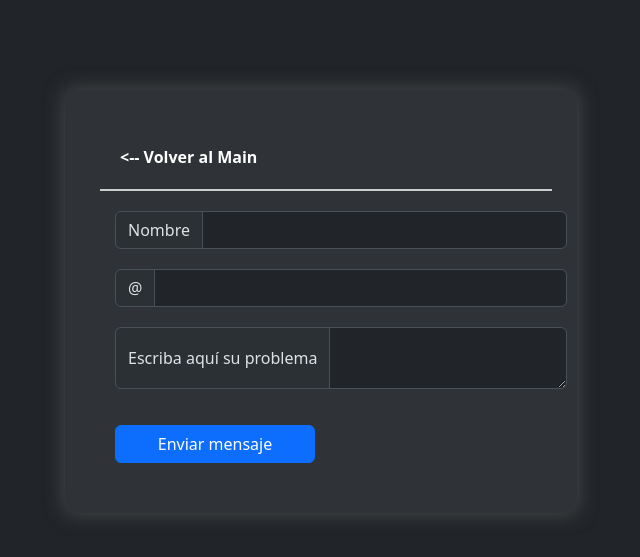
After one commit to avrO6/GamesHub, a PHP site: page /GamesHub/public/asistencia.php in a window 1280 px wide. The commit adds this page. Shown: the top 557 px of the page, without its empty margins (319-959 px from the left). Run offline with PHP 8.4, Linux system fonts and the light colour scheme.

Commit message:
muchos cambios

```diff
--- a/GamesHub/php/pago.php
+++ b/GamesHub/php/pago.php
@@ -53,8 +53,8 @@
 
             /* EN CASO DE QUE UN PRODUCTO SE PIDA MAS DE UNA VEZ */
             foreach ($producto as $fila) {
-                $cuerpo_correo = array_merge($cuerpo_correo, ["\n Su clave para " . $nombre["Nombre"] . " es: \n" . $fila["clave"]   . "."]);
-/*                 $eliminar = $db->prepare("DELETE FROM claves WHERE clave = ? LIMIT 1");
+                $cuerpo_correo = array_merge($cuerpo_correo, ["\n Su clave para " . $nombre["Nombre"] . " es: \n" . $fila["clave"]   . ".\n\n\nUnete a Nuestro discord para estar informado de nuestras actualizaciones --->😎 https://discord.gg/MMYmZZwx7k 👌"]);
+/*                $eliminar = $db->prepare("DELETE FROM claves WHERE clave = ? LIMIT 1");
                 $result=$eliminar->execute(array($fila["clave"]));
  */
                 if(!$result){
--- a/GamesHub/public/Login.php
+++ b/GamesHub/public/Login.php
@@ -1,10 +1,9 @@
 
 <?php
-    $_SESSION["verde"]=false;
 
 if (isset($_GET["redirigido"])) {
     echo "<div class='fade-in-out-verde show'><p>Se le ha enviado un correo con su contraseña</p></div>";
-
+    echo "<meta http-equiv='refresh' content='1.8;url=login.php'>";
 }
 
 if(isset($_GET["carro"])){
@@ -41,6 +40,7 @@ function comprobar_usuario($email, $passwd)
             $_SESSION["Name"] = $row["Name"];
             $_SESSION["Puntos"] = $row["puntos"];
             $_SESSION["Carrito"] = [];
+            $_SESSION["verde"]=false;
         }
 
         return true;
--- /dev/null
+++ b/GamesHub/public/asistencia.php
@@ -0,0 +1,69 @@
+<?php
+    session_start();
+
+    if(isset($_POST["atencion_cliente"])){
+
+        $_SESSION["mail"] =[
+            "mail_pagina" => $_POST["email"],
+            "nombre" => $_POST["nombre"],
+            "cuerpo" => "usuario :".$_POST["email"] ."\n\n". $_POST["cuerpo"],
+            "mail" =>  "sergio.seves9999@gmail.com",
+            "respuesta"=> true
+        ];
+
+        header("location:../php/mailer.php?asistencia=true ");
+    }
+
+?>
+
+
+
+
+
+
+<!DOCTYPE html>
+<html lang="en">
+
+<head>
+    <meta charset="UTF-8">
+    <meta name="viewport" content="width=device-width, initial-scale=1.0">
+    <link href="https://cdn.jsdelivr.net/npm/bootstrap@5.3.2/dist/css/bootstrap.min.css" rel="stylesheet" integrity="sha384-T3c6CoIi6uLrA9TneNEoa7RxnatzjcDSCmG1MXxSR1GAsXEV/Dwwykc2MPK8M2HN" crossorigin="anonymous">
+    <link rel="stylesheet" href="https://cdnjs.cloudflare.com/ajax/libs/font-awesome/6.4.2/css/all.min.css">
+    <link rel="stylesheet" href="../styles/olvidona-styles.css">
+    <title>Asistencia al cliente</title>
+</head>
+
+<body data-bs-theme="dark">
+    <main>
+
+        <div class="form">
+            <div class="volver">
+                <a href="main.php"><-- Volver al Main</a>
+            </div>
+            <form action="" method="post">
+
+                <div class="input-group mb-3 dinero">
+                    <span class="input-group-text" id="basic-addon1">Nombre</span>
+                    <input type="text" class="form-control" name="nombre" require>
+                </div>
+                <div class="input-group mb-3">
+                    <span class="input-group-text" id="basic-addon1">@</span>
+                    <input type="email" class="form-control" name="email" require>
+                </div>
+
+                <div class="input-group mb-3">
+                    <span class="input-group-text" id="basic-addon1">Escriba aquí su problema</span>
+                    <br>
+                    <textarea class="form-control" name="cuerpo" require></textarea>
+                </div>
+
+                <button class='btn btn-primary' type="submit" name="atencion_cliente">Enviar mensaje</button>
+
+            </form>
+
+        </div>
+
+    </main>
+</body>
+
+</html>
--- a/GamesHub/public/carrito.php
+++ b/GamesHub/public/carrito.php
@@ -6,6 +6,7 @@
     if(!isset($_SESSION["Carrito"])){
         header("location: Login.php?carro=true");
     }
+
     $cadena_conexion = "mysql:dbname=gameshub;host=127.0.0.1";
     $usuario = "root";
     $contraseña = "";
```
Also changed, not shown: GamesHub/php/funciones.php (+4 -3 lines), GamesHub/php/mailer.php (+17 -2 lines), GamesHub/public/main.php (+6 -4 lines), GamesHub/public/olvidona.php (+7 -4 lines).
